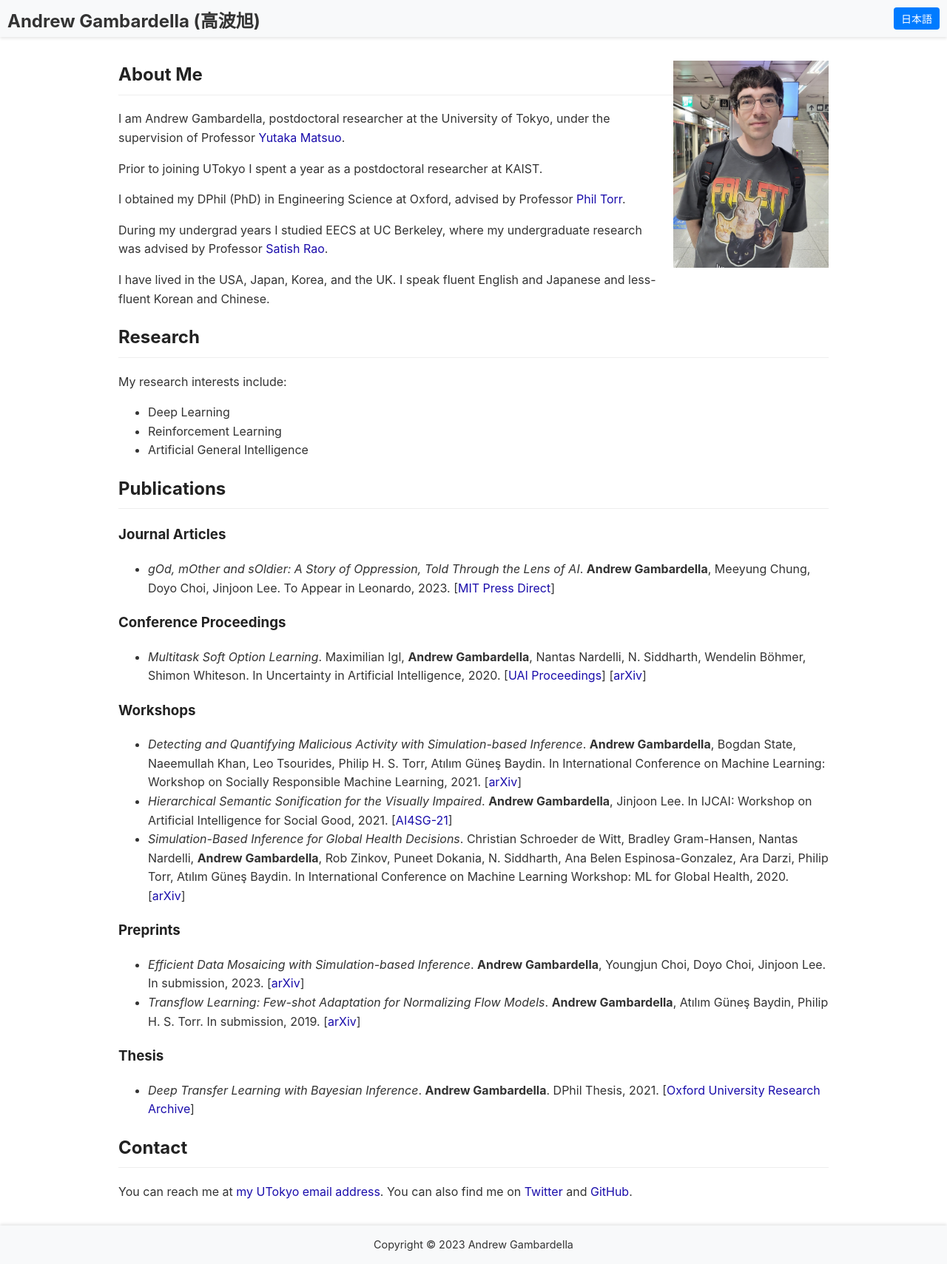
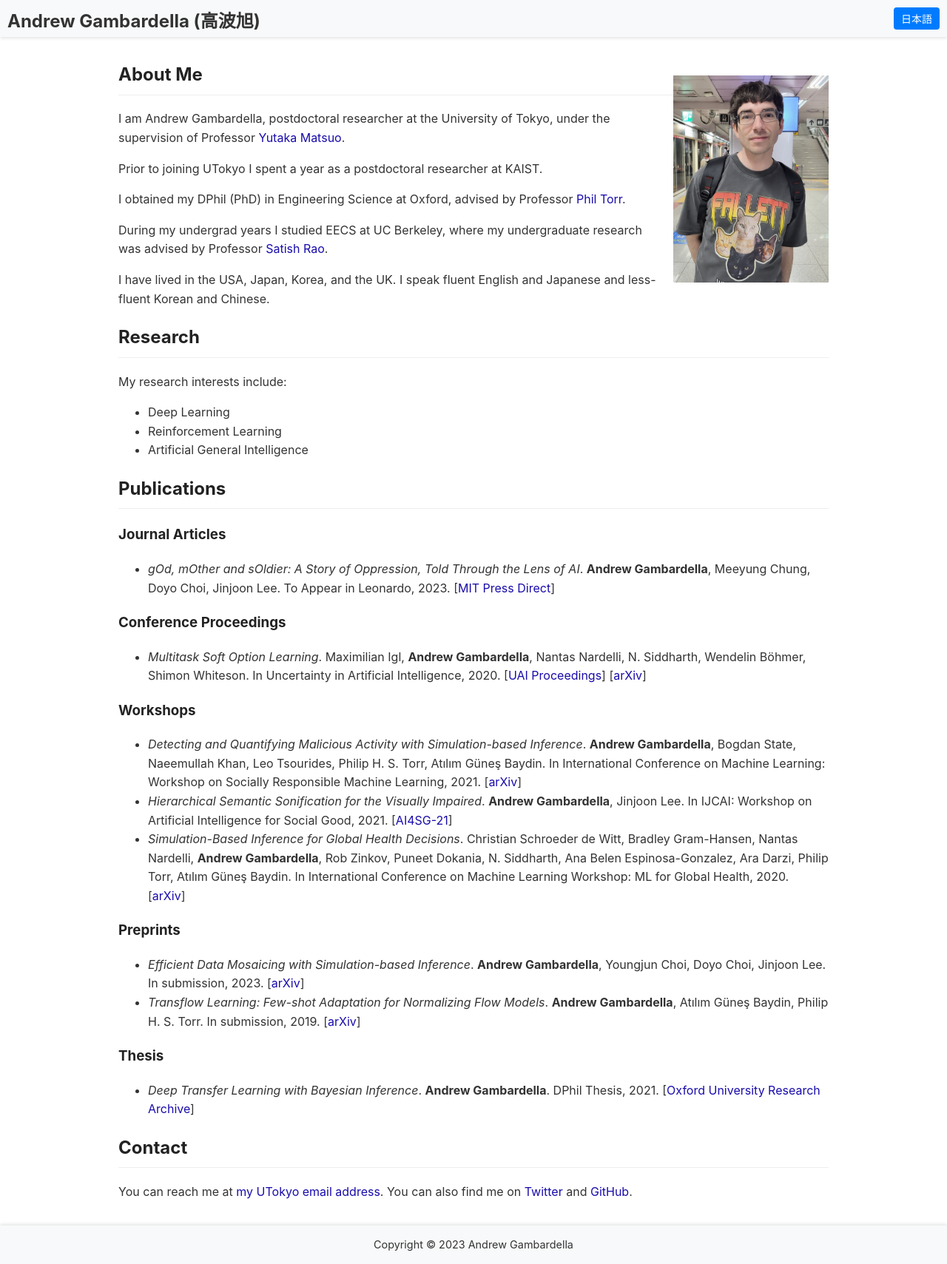
Before and after one commit to atgambardella/atgambardella.github.io, a Jekyll site: the page built from index.md, in a window 1280 px wide. Shown: the whole page at 74% size. Built offline with Jekyll 4.4.1, drawn with Linux system fonts in a browser that asks for light colours; a script that is not in the unit is left out; our own code applies the rules of GitHub Pages for plain Markdown files.

Commit message:
try adding picture

```diff
--- a/_layouts/default.html
+++ b/_layouts/default.html
@@ -19,7 +19,7 @@
     {% if page.home %}
     <section class="about-me">
       <div class="about-me-content" style="position: relative;">
-        <div style="float: right; margin-left: 20px;">
+        <div style="float: right; margin-left: 20px; margin-top: 20px;">
           <img src="/assets/images/profile_picture.jpg" alt="Profile Picture" width="210" height="280">
         </div>
         <div style="padding-right: 10px;">
```
